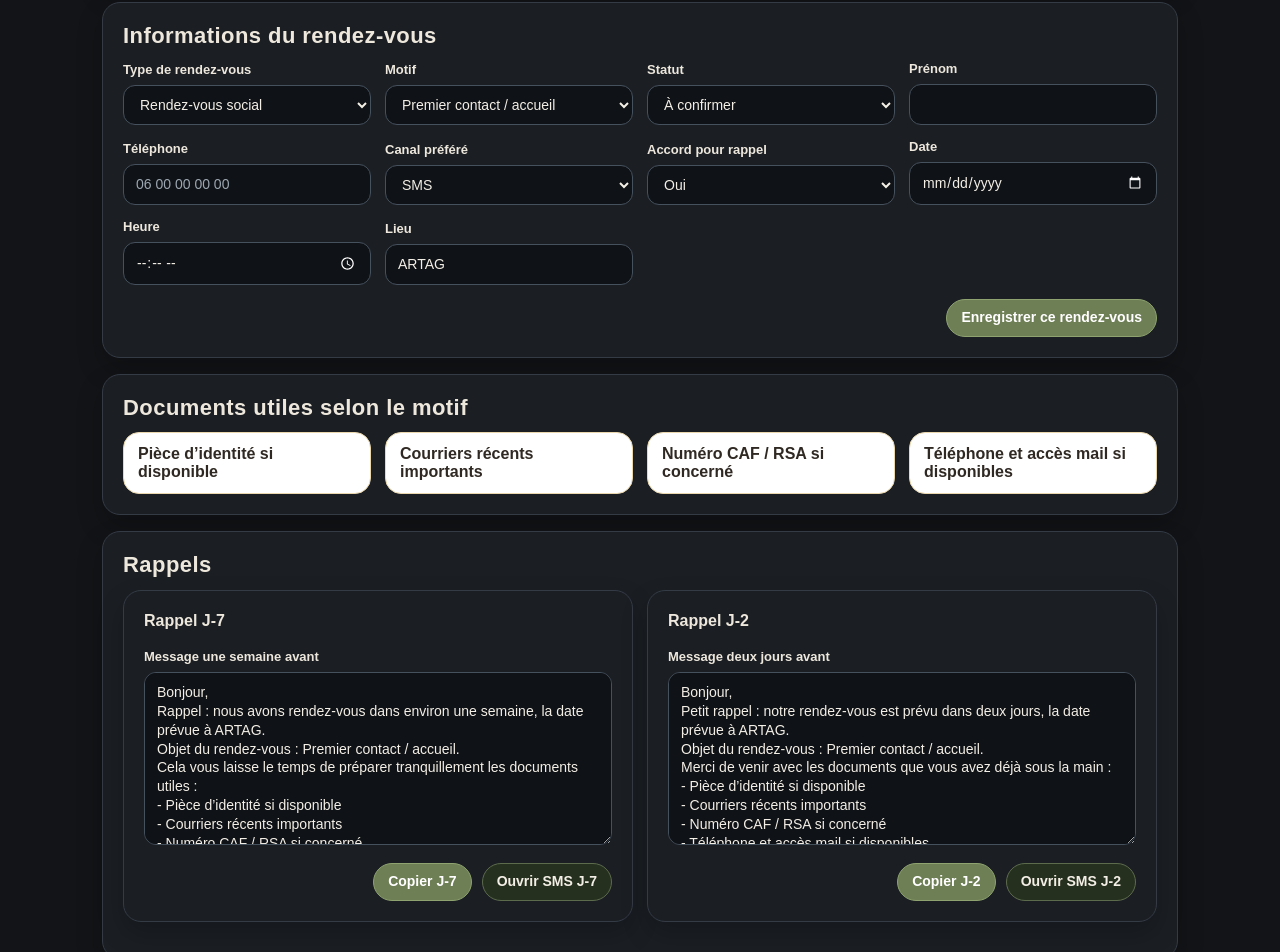
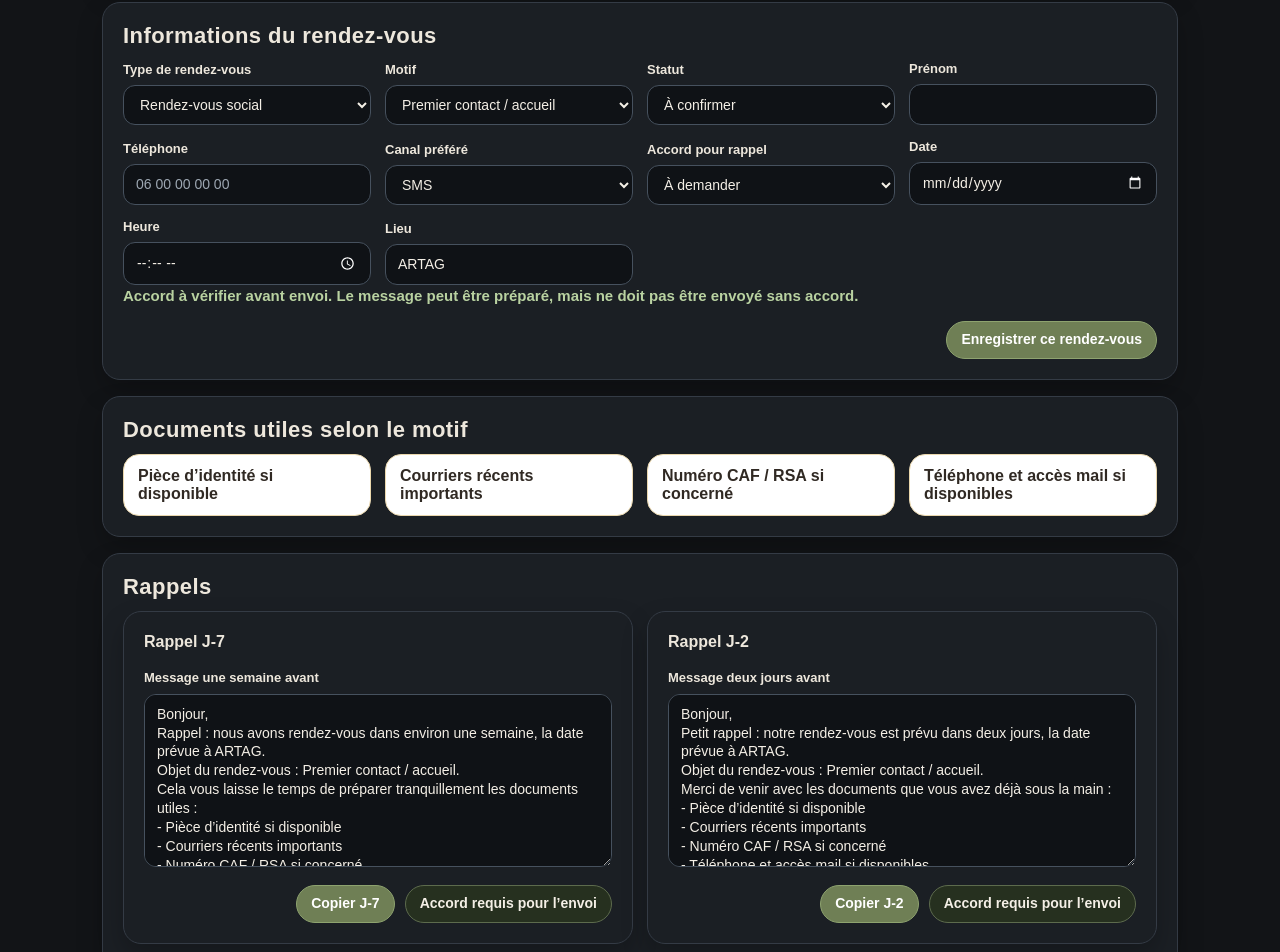
Before and after one commit to So1968/OUTIL-PARCOURS-INSERTION, a React (Vite) app in the folder frontend/: page /parcours-social-socio-professionnel/dossier/rendez-vous in a window 1280 px wide. Shown: the part 882-1834 px from the top of the page. Built offline with nearby package versions, Linux system fonts and the light colour scheme.

Commit message:
Protège les rappels : accord non présumé et lien d’envoi conditionnel

```diff
--- a/frontend/src/pages/RendezVousSuiviPage.jsx
+++ b/frontend/src/pages/RendezVousSuiviPage.jsx
@@ -15,7 +15,7 @@ const rdvInitial = {
   prenom: "",
   telephone: "",
   canal: "SMS",
-  accordRappel: "Oui",
+  accordRappel: "À demander",
   type: "Rendez-vous social",
   motif: "Premier contact / accueil",
   date: "",
@@ -354,7 +354,11 @@ export function RendezVousSuiviPage() {
             </label>
             <div className="identity-actions">
               <button className="primary-button" type="button" onClick={() => copier(rappelSemaine, "Rappel J-7 copié.")}>Copier J-7</button>
-              <a className="secondary-button" href={lienSemaine}>Ouvrir {rdv.canal} J-7</a>
+              {accordOk ? (
+                <a className="secondary-button" href={lienSemaine}>Ouvrir {rdv.canal} J-7</a>
+              ) : (
+                <span className="secondary-button" aria-disabled="true">Accord requis pour l’envoi</span>
+              )}
             </div>
           </article>
 
@@ -366,7 +370,11 @@ export function RendezVousSuiviPage() {
             </label>
             <div className="identity-actions">
               <button className="primary-button" type="button" onClick={() => copier(rappelDeuxJours, "Rappel J-2 copié.")}>Copier J-2</button>
-              <a className="secondary-button" href={lienDeuxJours}>Ouvrir {rdv.canal} J-2</a>
+              {accordOk ? (
+                <a className="secondary-button" href={lienDeuxJours}>Ouvrir {rdv.canal} J-2</a>
+              ) : (
+                <span className="secondary-button" aria-disabled="true">Accord requis pour l’envoi</span>
+              )}
             </div>
           </article>
         </div>
```
